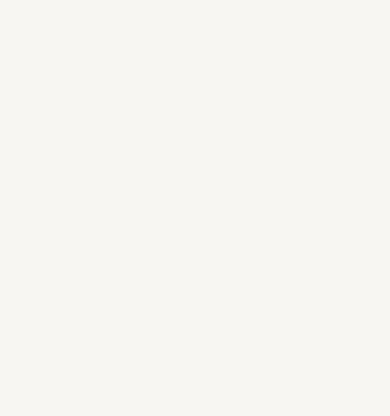
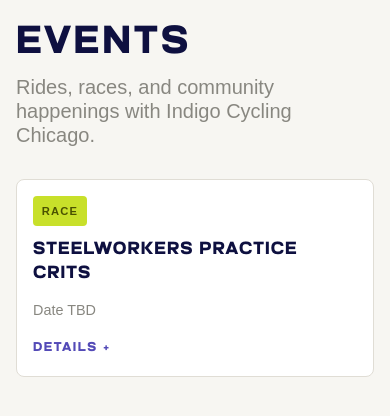
Before and after one commit to aprilmariveles/indigo-cycling-site, a plain HTML site: page events.html in a window 390 px wide. Drawn offline with Linux system fonts and the light colour scheme; a web font is replaced by a local one.

Commit message:
Added Steelworkers Practice Crit Event

```diff
--- a/css/styles.css
+++ b/css/styles.css
@@ -151,3 +151,163 @@
 a:hover {
   text-decoration: underline;
 }
+
+/* ============================================
+   Events Page
+   ============================================ */
+
+.events-page {
+  max-width: 800px;
+  margin: 0 auto;
+  padding: 2.5rem 1.5rem;
+}
+
+.events-intro {
+  margin-bottom: 2rem;
+}
+
+.events-intro p {
+  margin-top: 0.75rem;
+  color: var(--color-tarmac);
+  max-width: 600px;
+}
+
+/* — Event cards — */
+
+.event-cards {
+  display: flex;
+  flex-direction: column;
+  gap: 1rem;
+}
+
+.event-card {
+  border: 1px solid var(--color-border-grey);
+  border-radius: 8px;
+  padding: 1.25rem 1.5rem;
+  background: #fff;
+}
+
+.event-card__header {
+  display: flex;
+  align-items: baseline;
+  gap: 0.75rem;
+  flex-wrap: wrap;
+}
+
+.event-card__name {
+  font-family: 'Glancyr', sans-serif;
+  font-weight: 600;
+  font-size: 1.25rem;
+  letter-spacing: 0.06em;
+  text-transform: uppercase;
+  color: var(--color-velodrome);
+}
+
+.event-card__date {
+  font-size: 0.9rem;
+  color: var(--color-tarmac);
+}
+
+/* Type tags */
+.event-tag {
+  font-size: 0.7rem;
+  font-weight: 600;
+  letter-spacing: 0.1em;
+  text-transform: uppercase;
+  padding: 0.2rem 0.55rem;
+  border-radius: 4px;
+}
+
+.event-tag--race {
+  background: var(--color-sprint);
+  color: var(--color-deep-char-green);
+}
+
+.event-tag--ride {
+  background: var(--color-slipstream);
+  color: var(--color-indigo);
+}
+
+.event-tag--event {
+  background: var(--color-velodrome);
+  color: var(--color-chalk);
+}
+
+/* Expandable details */
+.event-card details {
+  margin-top: 0.75rem;
+}
+
+.event-card summary {
+  font-family: 'Glancyr', sans-serif;
+  font-weight: 600;
+  font-size: 0.8rem;
+  letter-spacing: 0.12em;
+  text-transform: uppercase;
+  color: var(--color-indigo);
+  cursor: pointer;
+  list-style: none;
+  display: inline-flex;
+  align-items: center;
+  gap: 0.35rem;
+}
+
+.event-card summary::-webkit-details-marker {
+  display: none;
+}
+
+.event-card summary::after {
+  content: '+';
+  font-size: 1rem;
+  line-height: 1;
+  transition: transform 0.2s ease;
+}
+
+.event-card details[open] summary::after {
+  content: '\2212'; /* minus sign */
+}
+
+.event-card__body {
+  margin-top: 0.75rem;
+  padding-top: 0.75rem;
+  border-top: 1px solid var(--color-border-grey);
+  display: grid;
+  grid-template-columns: 1fr 1fr;
+  gap: 1rem;
+}
+
+.event-card__section-label {
+  font-weight: 600;
+  font-size: 0.75rem;
+  letter-spacing: 0.08em;
+  text-transform: uppercase;
+  color: var(--color-lower-wacker);
+  margin-bottom: 0.35rem;
+}
+
+.event-card__section ul {
+  list-style: none;
+  font-size: 0.9rem;
+  color: var(--color-tarmac);
+  line-height: 1.7;
+}
+
+/* — Responsive — */
+
+@media (max-width: 600px) {
+  .events-page {
+    padding: 1.5rem 1rem;
+  }
+
+  .event-card {
+    padding: 1rem;
+  }
+
+  .event-card__name {
+    font-size: 1.1rem;
+  }
+
+  .event-card__body {
+    grid-template-columns: 1fr;
+  }
+}
--- a/events.html
+++ b/events.html
@@ -8,6 +8,55 @@
 </head>
 <body>
 
+  <div class="events-page">
+
+    <section class="events-intro">
+      <h2>Events</h2>
+      <p class="p1">Rides, races, and community happenings with Indigo Cycling Chicago.</p>
+    </section>
+
+    <div class="event-cards">
+
+      <div class="event-card">
+        <div class="event-card__header">
+          <span class="event-tag event-tag--race">Race</span>
+          <span class="event-card__name">Steelworkers Practice Crits</span>
+          <span class="event-card__date">Date TBD</span>
+        </div>
+        <details>
+          <summary>Details</summary>
+          <div class="event-card__body">
+            <div class="event-card__section">
+              <div class="event-card__section-label">Schedule</div>
+              <ul>
+                <li>6:00 PM — Registration Opens</li>
+                <li>6:30 PM — Open</li>
+                <li>7:00 PM — FTW Open</li>
+                <li>7:30 PM — Open</li>
+              </ul>
+            </div>
+            <div class="event-card__section">
+              <div class="event-card__section-label">Entry</div>
+              <ul>
+                <li>$20 Entry</li>
+                <li>$10 for Juniors</li>
+                <li>Free for FTW</li>
+              </ul>
+            </div>
+            <div class="event-card__section">
+              <div class="event-card__section-label">Prizes</div>
+              <ul>
+                <li>Merch and Grit Coupons</li>
+              </ul>
+            </div>
+          </div>
+        </details>
+      </div>
+
+    </div>
+
+  </div>
+
   <script src="js/main.js"></script>
 </body>
 </html>
```
